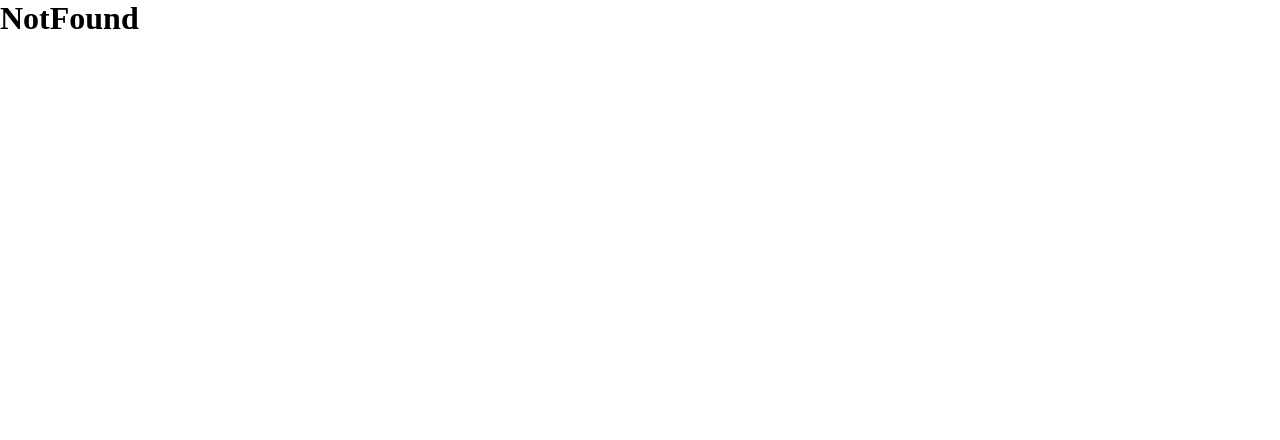
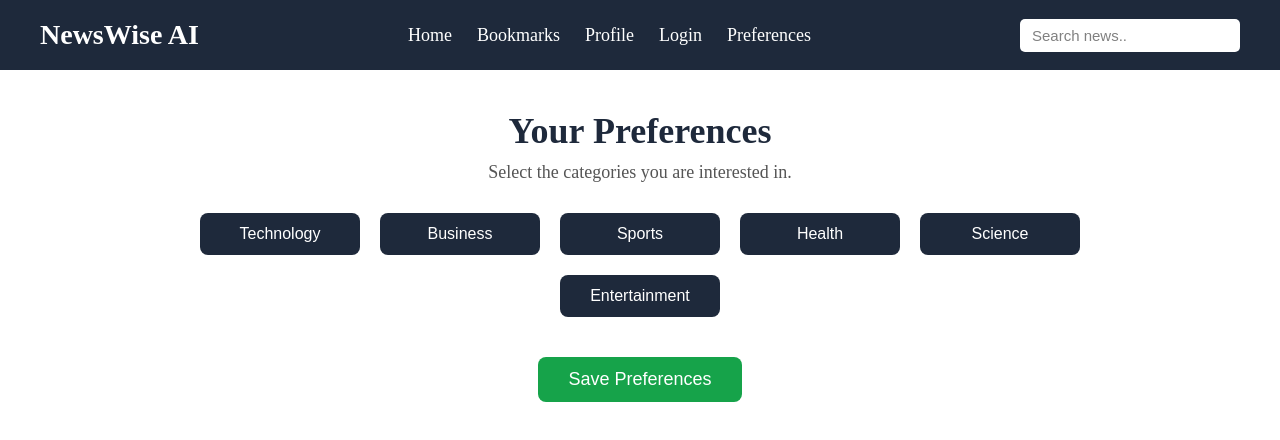
Before and after one commit to mohitppatil2005-afk/AI-Powered-News-Delivery-Platform, a React app in the folder frontend/: page /preferences in a window 1280 px wide. Shown: the top 440 px of the page. Built offline with nearby package versions, Linux system fonts and the light colour scheme; the HTML template or start-up script is replaced by a standard one.

Commit message:
feat: Preferences added

```diff
--- a/frontend/src/components/Navbar.jsx
+++ b/frontend/src/components/Navbar.jsx
@@ -14,6 +14,7 @@ function Navbar({ searchInput, setSearchInput, setSearchQuery}){
                     <Link className="nav-link" to="/bookmarks">Bookmarks</Link>
                     <Link className="nav-link" to="/profile">Profile</Link>
                     <Link className="nav-link" to="/login">Login</Link>
+                    <Link className="nav-link" to="/preferences">Preferences</Link>
                 </div>
                 <div className="navbar-search">
                     <input
--- a/frontend/src/pages/Home.jsx
+++ b/frontend/src/pages/Home.jsx
@@ -9,10 +9,11 @@ function Home() {
   const [selectedCategory, setSelectedCategory] = useState("general");
   const [searchQuery, setSearchQuery]= useState("");
   const [searchInput, setSearchInput]= useState("");
+  const [recommendedNews, setRecommendedNews] = useState([]);
 
   async function fetchNews() {
     try{
-      const url=`http://127.0.0.1:5000/news?category=${selectedCategory}&search=${searchQuery}`;
+      const url=`http://127.0.0.1:5000/?category=${selectedCategory}&search=${searchQuery}`;
       const response= await fetch(url);
       const data=await response.json();
       setNews(data);
--- /dev/null
+++ b/frontend/src/pages/Preferences.css
@@ -0,0 +1,68 @@
+* {
+    margin: 0;
+    padding: 0;
+    box-sizing: border-box;
+}
+
+.preferences-container {
+    width: 80%;
+    margin: 40px auto;
+    text-align: center;
+}
+
+.preferences-container h1 {
+    font-size: 36px;
+    color: #1e293b;
+    margin-bottom: 10px;
+}
+
+.preferences-container p {
+    font-size: 18px;
+    color: #555;
+    margin-bottom: 30px;
+}
+
+.interest-list {
+    display: flex;
+    justify-content: center;
+    flex-wrap: wrap;
+    gap: 20px;
+    margin-bottom: 40px;
+}
+
+.interest-btn {
+    width: 160px;
+    padding: 12px;
+    border: none;
+    border-radius: 8px;
+    background-color: #1e293b;
+    color: white;
+    font-size: 16px;
+    cursor: pointer;
+    transition: 0.3s;
+}
+
+.interest-btn:hover {
+    background-color: #334155;
+}
+
+.interest-btn.active {
+    background-color: #38bdf8;
+    color: black;
+    font-weight: bold;
+}
+
+.save-btn {
+    padding: 12px 30px;
+    border: none;
+    border-radius: 8px;
+    background-color: #16a34a;
+    color: white;
+    font-size: 18px;
+    cursor: pointer;
+    transition: 0.3s;
+}
+
+.save-btn:hover {
+    background-color: #15803d;
+}
--- /dev/null
+++ b/frontend/src/pages/Preferences.jsx
@@ -0,0 +1,79 @@
+import { useState, useEffect } from "react";
+import Navbar from "../components/Navbar";
+import "./Preferences.css";
+
+function Preferences() {
+    const categories = [
+        "Technology",
+        "Business",
+        "Sports",
+        "Health",
+        "Science",
+        "Entertainment"
+    ];
+
+    const [selectedInterests, setSelectedInterests] = useState([]);
+
+    useEffect(() => {
+        const savedInterests = JSON.parse(localStorage.getItem("interests"));
+
+        if (savedInterests) {
+            setSelectedInterests(savedInterests);
+        }
+    }, []);
+
+    function handleInterest(category) {
+        if (selectedInterests.includes(category)) {
+            setSelectedInterests(
+                selectedInterests.filter((item) => item !== category)
+            );
+        } else {
+            setSelectedInterests([...selectedInterests, category]);
+        }
+    }
+
+    function handleSave() {
+        localStorage.setItem(
+            "interests",
+            JSON.stringify(selectedInterests)
+        );
+
+        alert("Preferences saved successfully!");
+    }
+
+    return (
+        <>
+            <Navbar />
+
+            <div className="preferences-container">
+                <h1>Your Preferences</h1>
+                <p>Select the categories you are interested in.</p>
+
+                <div className="interest-list">
+                    {categories.map((category) => (
+                        <button
+                            key={category}
+                            className={
+                                selectedInterests.includes(category)
+                                    ? "interest-btn active"
+                                    : "interest-btn"
+                            }
+                            onClick={() => handleInterest(category)}
+                        >
+                            {category}
+                        </button>
+                    ))}
+                </div>
+
+                <button
+                    className="save-btn"
+                    onClick={handleSave}
+                >
+                    Save Preferences
+                </button>
+            </div>
+        </>
+    );
+}
+
+export default Preferences;
--- a/frontend/src/router/AppRouter.jsx
+++ b/frontend/src/router/AppRouter.jsx
@@ -7,6 +7,7 @@ import Search from "../pages/Search";
 import Bookmarks from "../pages/Bookmarks";
 import Profile from "../pages/Profile";
 import NotFound from "../pages/NotFound";
+import Preferences from "../pages/Preferences";
 
 function AppRouter(){
     return(
@@ -19,6 +20,7 @@ function AppRouter(){
                 <Route path="/bookmarks" element={<Bookmarks/>}/>
                 <Route path="/profile" element={<Profile/>}/>
                 <Route path="*" element={<NotFound/>}/>
+                <Route path="/preferences" element={<Preferences />} />
             </Routes>
         </BrowserRouter>
     );
```
